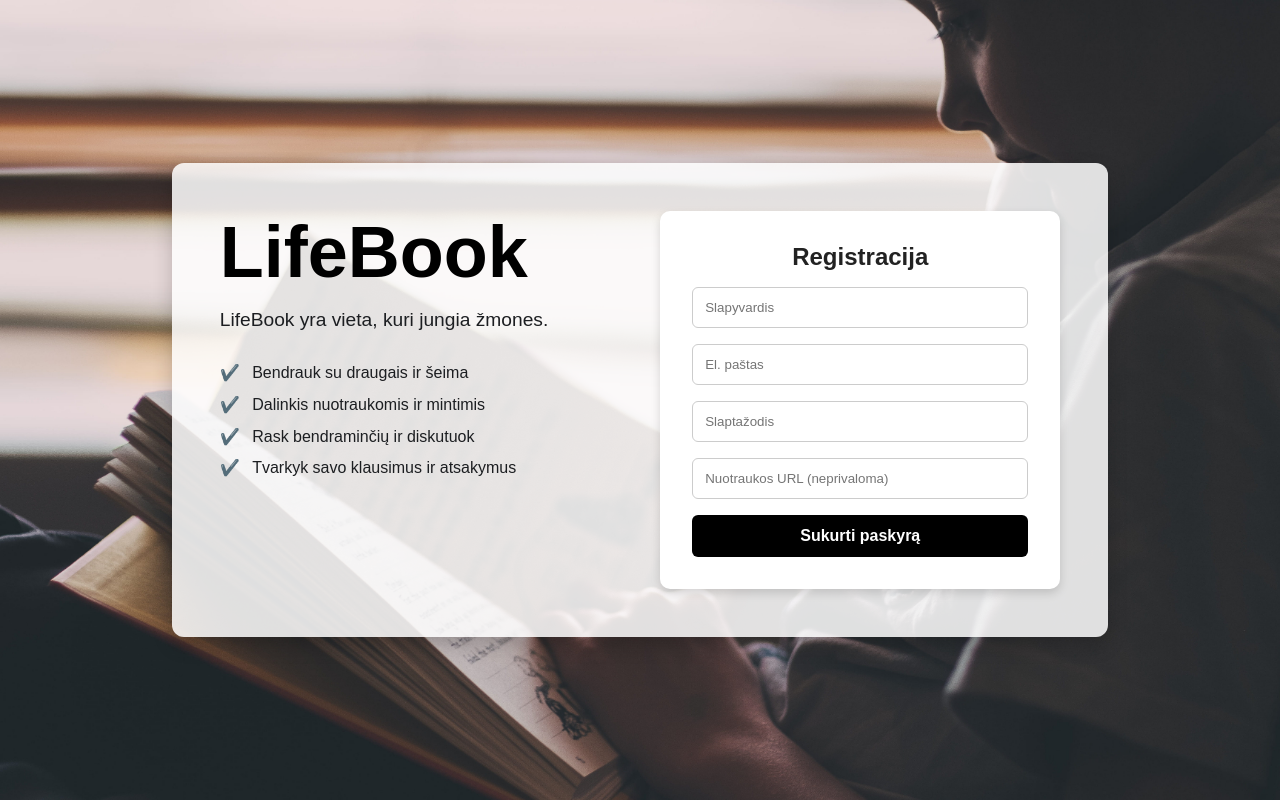
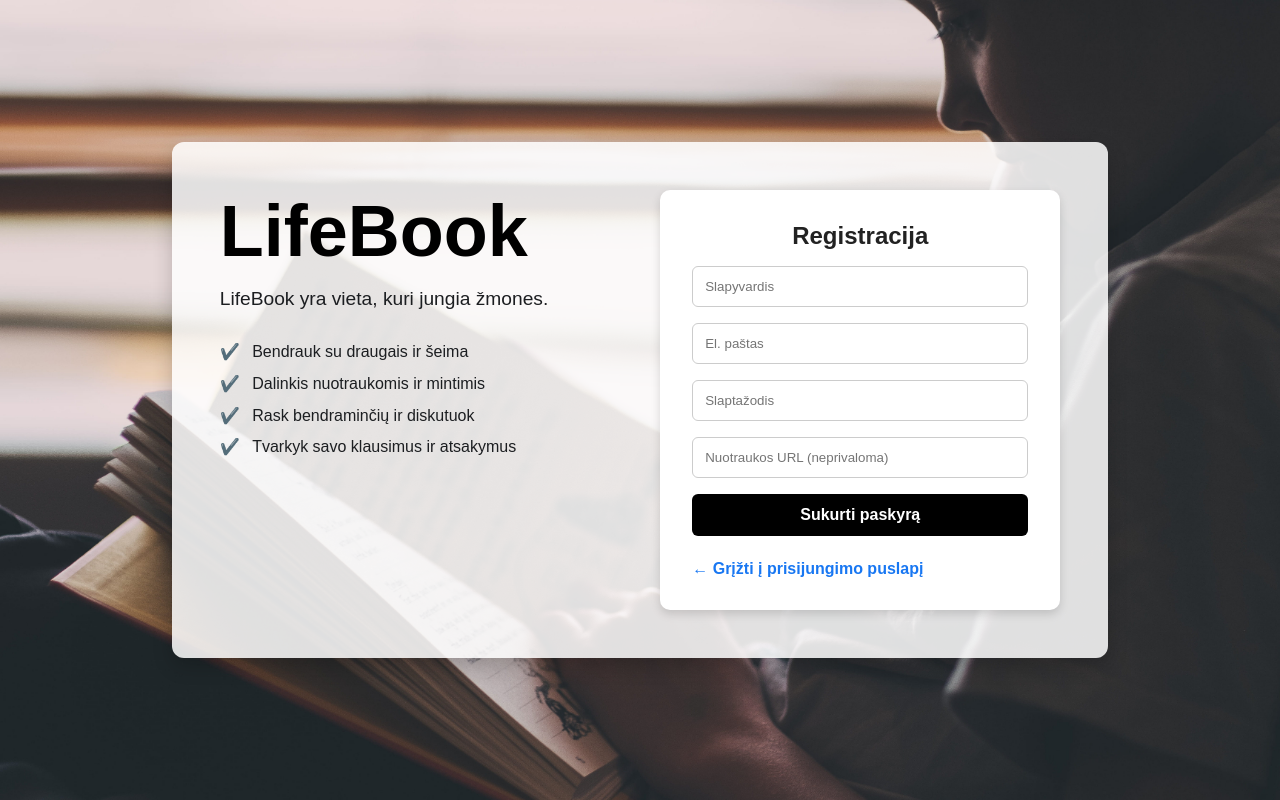
Before and after one commit to fAntomlt/baigiamasisdarbas, a React (Vite) app: page /register in a window 1280 px wide. Built offline with nearby package versions, Linux system fonts and the light colour scheme.

Commit message:
Return button added

```diff
--- a/src/pages/RegisterPage.jsx
+++ b/src/pages/RegisterPage.jsx
@@ -2,6 +2,7 @@ import React from 'react';
 import styled from 'styled-components';
 import RegisterForm from '../components/organisms/RegisterForm';
 import registerWallpaper from '../assets/wallpaper2.jpg'
+import {Link} from 'react-router-dom';
 
 const Wrapper = styled.div`
   display: flex;
@@ -67,6 +68,19 @@ const ContentBox = styled.div`
   gap: 7rem;
 `;
 
+const BottomLink = styled(Link)`
+  display: inline-block;
+  margin-top: 1.5rem;
+  text-align: center;
+  color: #1877f2;
+  font-weight: bold;
+  text-decoration: none;
+
+  &:hover {
+    text-decoration: underline;
+  }
+`;
+
 const RegisterPage = () => {
   return (
     <Wrapper>
@@ -84,6 +98,7 @@ const RegisterPage = () => {
             <RightColumn>
                 <Heading>Registracija</Heading>
                 <RegisterForm />
+                <BottomLink to="/">← Grįžti į prisijungimo puslapį</BottomLink>
             </RightColumn>
         </ContentBox>
     </Wrapper>
```
